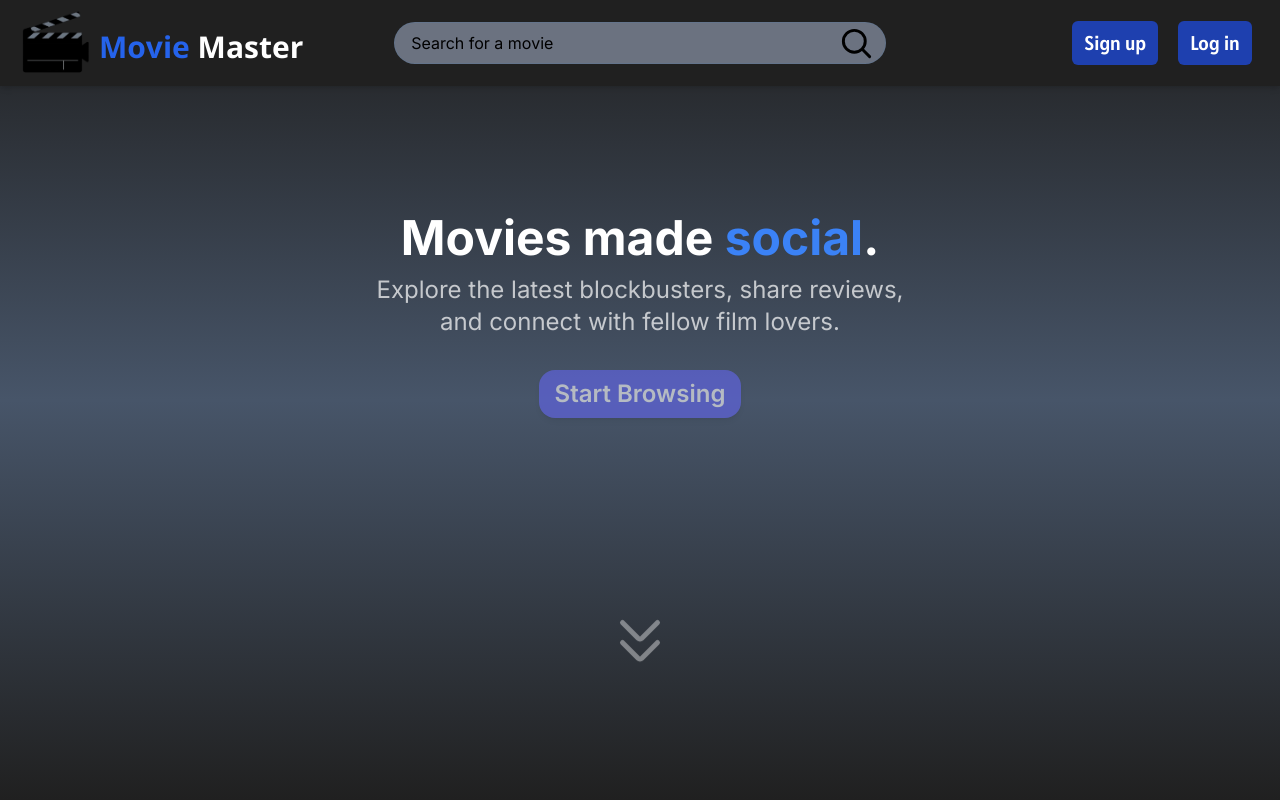
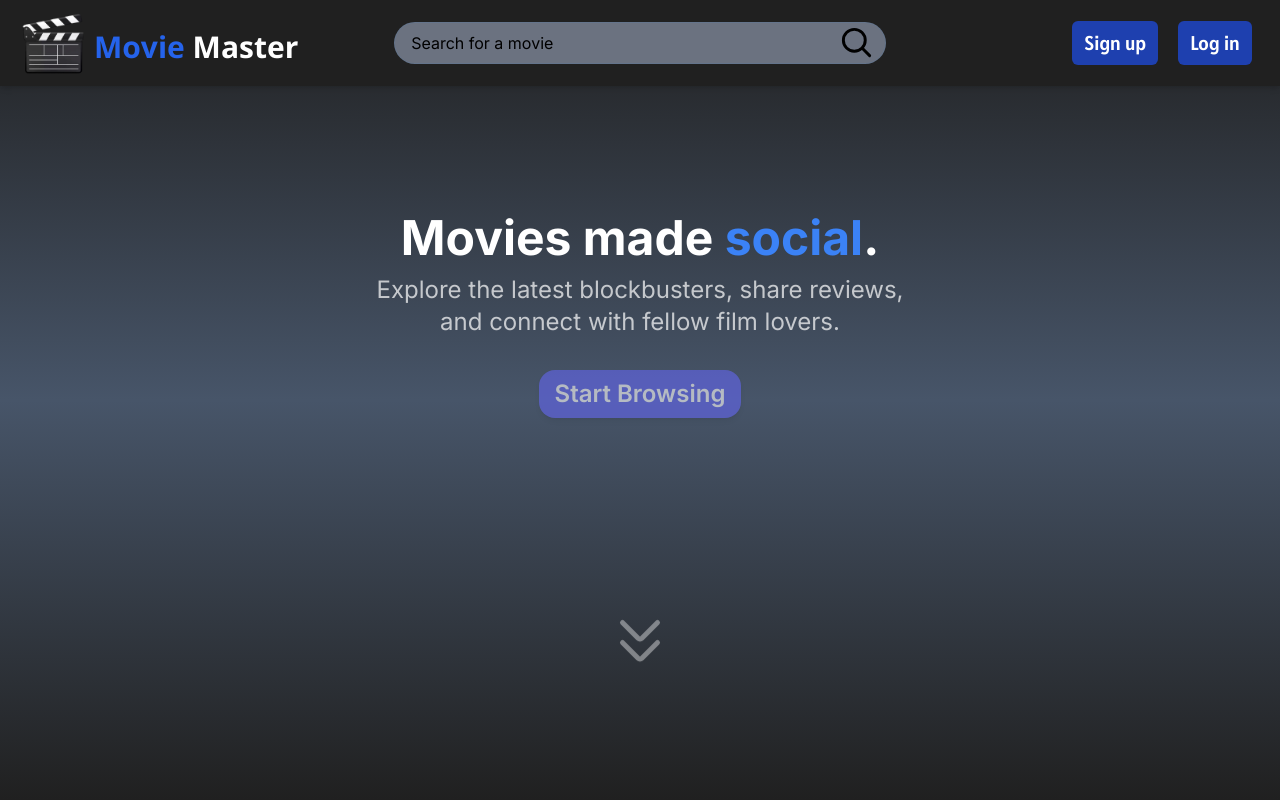
Before and after one commit to Team-Drop-Database/MovieMasters-fe, a Next.js app: page / in a window 1280 px wide. Shown: the top 800 px of the page. Built offline with nearby package versions, Linux system fonts and the light colour scheme; no server answers.

Commit message:
Changed clapperboard icon to something more visually clear

```diff
--- a/src/components/Header.tsx
+++ b/src/components/Header.tsx
@@ -1,7 +1,7 @@
 "use client";
 import React, {useCallback, useEffect, useRef, useState} from "react";
 import Image from "next/image";
-import logo from "@/assets/images/logo_nobg2.png"
+import logo from "@/assets/images/clapperboard.png"
 import BasicTransitionLink from "./generic/transitions/BasicTransitionLink";
 import { useAuthContext } from "@/contexts/AuthContext";
 import searchIcon from "@/assets/images/search_icon_black.svg"
@@ -61,8 +61,8 @@ export default function Header() {
               <div className="flex items-center md:gap-2 group">
                 <Image
                   src={logo}
-                  width={55}
-                  height={55}
+                  width={50}
+                  height={50}
                   alt="logo"
                   className="rounded-md cursor-pointer sm:scale-125 sm:mr-2"
                 />
```
Also changed, not shown: src/assets/images/clapperboard.png (added).
